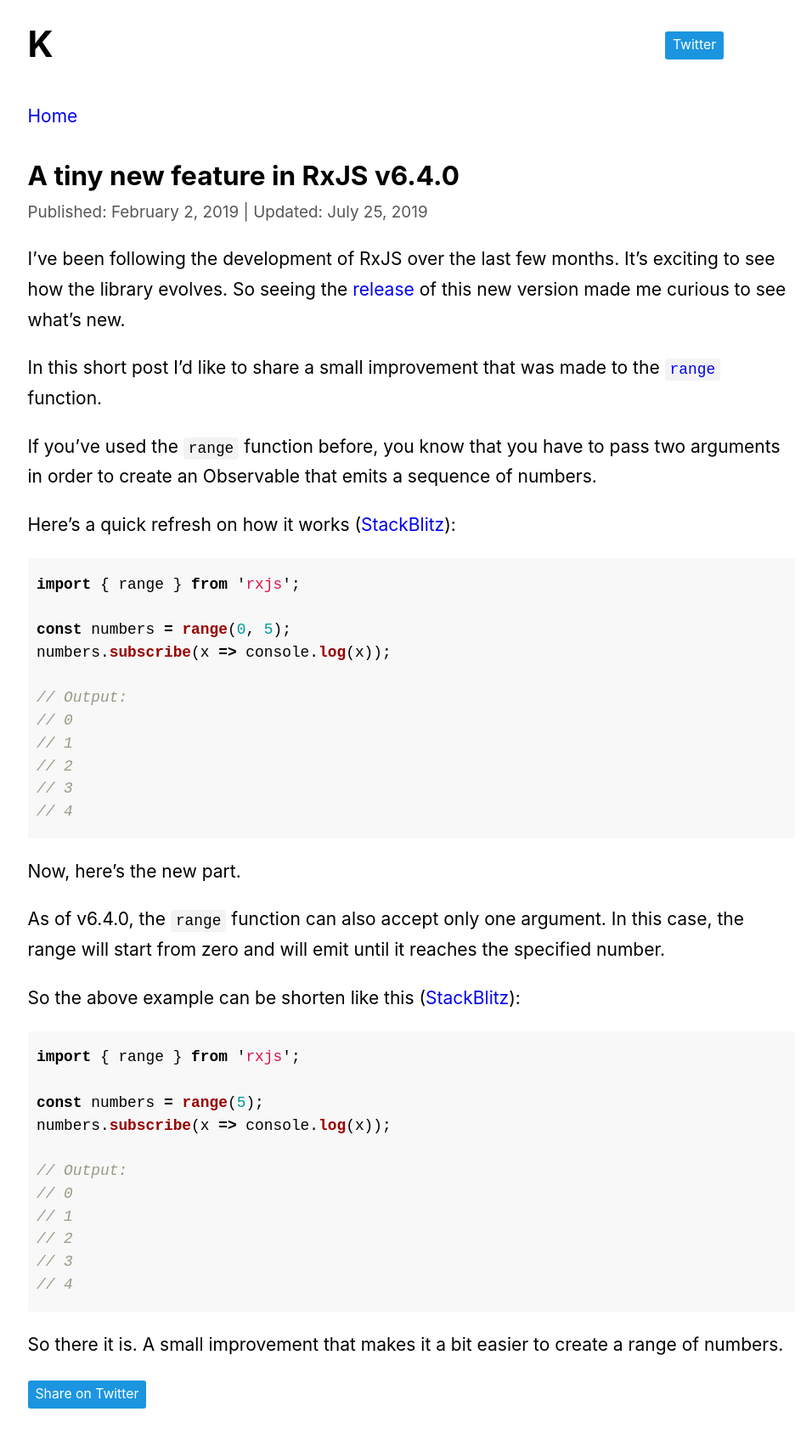
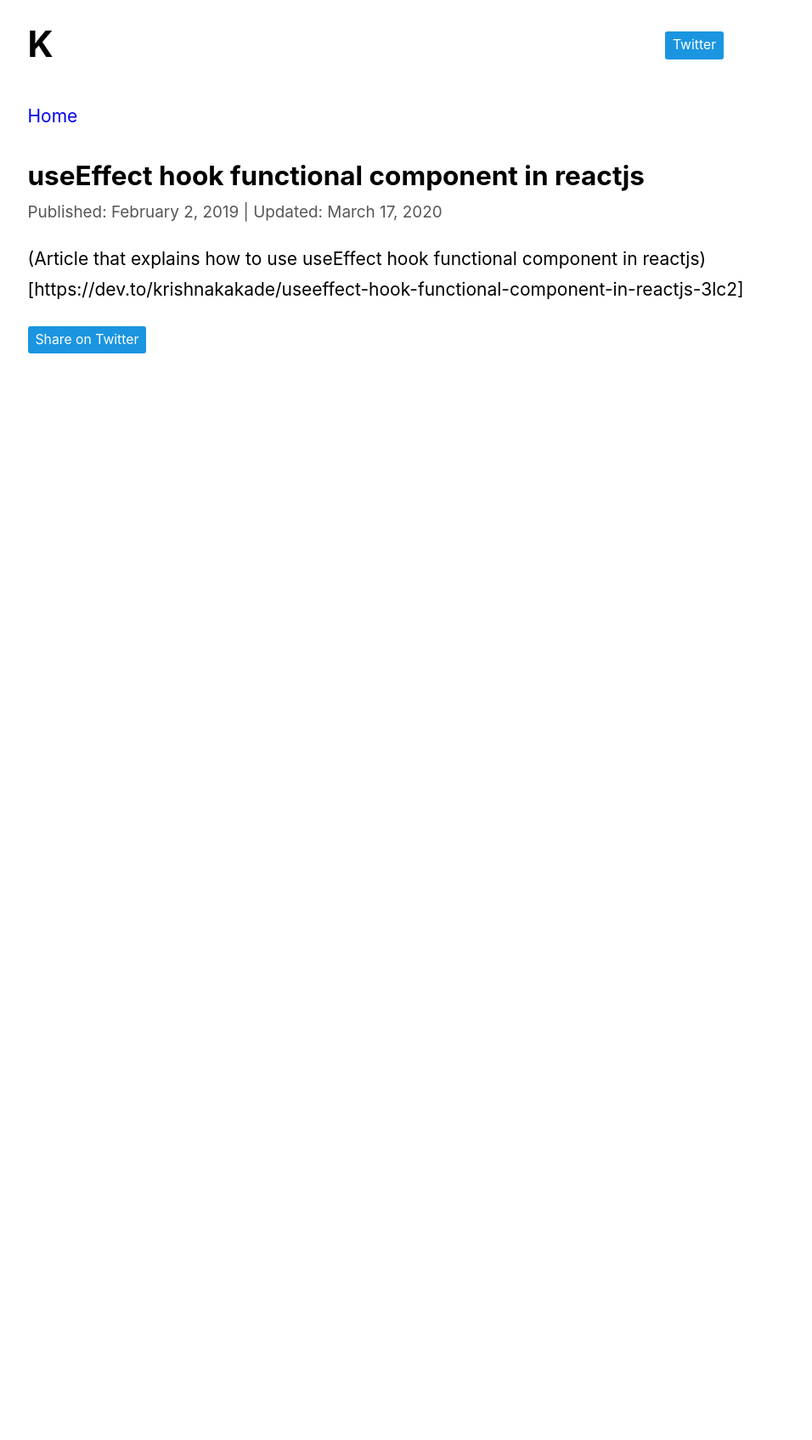
Before and after one commit to krishnawrites/krishnawrites, a Jekyll site: the page built from _posts/2019-02-02-a-tiny-new-feature-in-rxjs-v6-4-0.md, in a window 1280 px wide. Shown: the whole page at 85% size, without its empty margins (156-1112 px from the left). Built offline with Jekyll 4.4.1, drawn with Linux system fonts in a browser that asks for light colours; after the commit the page ends 900 px from its top, so only the background shows below that.

Commit message:
Update 2019-02-02-a-tiny-new-feature-in-rxjs-v6-4-0.md

````diff
--- a/_posts/2019-02-02-a-tiny-new-feature-in-rxjs-v6-4-0.md
+++ b/_posts/2019-02-02-a-tiny-new-feature-in-rxjs-v6-4-0.md
@@ -1,49 +1,6 @@
 ---
 layout: post
-title:  A tiny new feature in RxJS v6.4.0
-last_updated: 2019-07-25
+title:  useEffect hook functional component in reactjs
+last_updated: 2020-03-17
 ---
-
-I’ve been following the development of RxJS over the last few months. It’s exciting to see how the library evolves. So seeing the [release](https://github.com/ReactiveX/rxjs/blob/master/CHANGELOG.md#640-2019-01-30) of this new version made me curious to see what’s new.
-
-In this short post I’d like to share a small improvement that was made to the [`range`](https://rxjs.dev/api/index/function/range) function.
-
-If you’ve used the `range` function before, you know that you have to pass two arguments in order to create an Observable that emits a sequence of numbers.
-
-Here’s a quick refresh on how it works ([StackBlitz](https://stackblitz.com/edit/range-two-arguments?devtoolsheight=60)):
-
-```ts
-import { range } from 'rxjs';
-
-const numbers = range(0, 5);
-numbers.subscribe(x => console.log(x));
-
-// Output:
-// 0
-// 1
-// 2
-// 3
-// 4
-```
-
-Now, here’s the new part.
-
-As of v6.4.0, the `range` function can also accept only one argument. In this case, the range will start from zero and will emit until it reaches the specified number.
-
-So the above example can be shorten like this ([StackBlitz](https://stackblitz.com/edit/range-one-argument?devtoolsheight=60)):
-
-```ts
-import { range } from 'rxjs';
-
-const numbers = range(5);
-numbers.subscribe(x => console.log(x));
-
-// Output:
-// 0
-// 1
-// 2
-// 3
-// 4
-```
-
-So there it is. A small improvement that makes it a bit easier to create a range of numbers.
+(Article that explains how to use useEffect hook functional component in reactjs)[https://dev.to/krishnakakade/useeffect-hook-functional-component-in-reactjs-3lc2]
````
